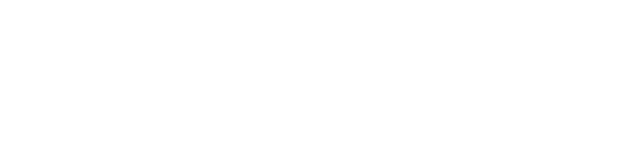
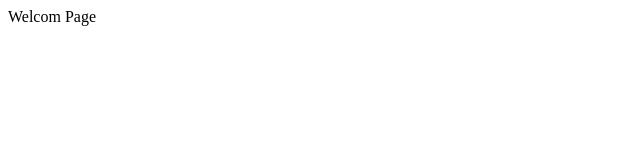
Before and after one commit to Wgjamia/HtpsRemoteRepo, a plain HTML site: page index.html in a window 1280 px wide. Shown: the whole page, without its empty margins (0-640 px from the left). Drawn offline with Linux system fonts and the light colour scheme.

Commit message:
Add welcom string

```diff
--- a/index.html
+++ b/index.html
@@ -1,2 +1,3 @@
 <html>     </html>
 <html>  <head> </head><body> </body>   </html>
+<html>  <head> </head><body> <p>Welcom Page </p></body>   </html>
```
